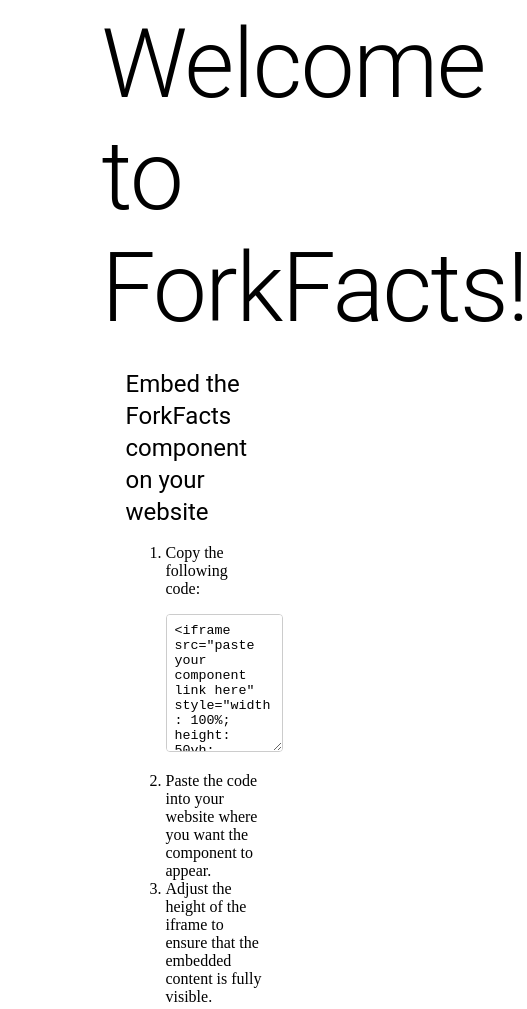
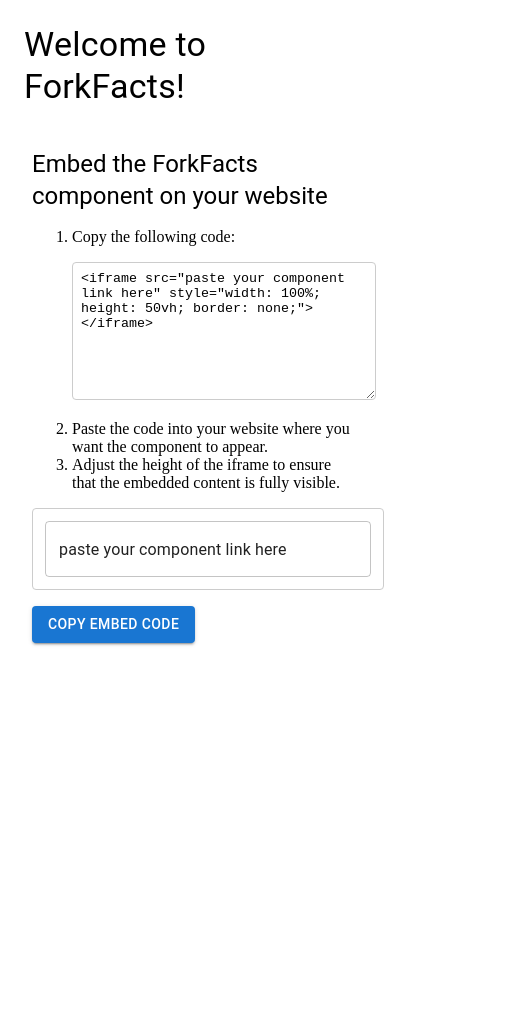
Before and after one commit to Ayomikuolatunji/forkfacts-ff-producers, a Gatsby site: page / in a window 390 px wide. Shown: the top 1009 px of the page, 527 px wide, since content can reach past the window. After the commit the page ends 844 px from the top, so only its background shows below. Built offline with nearby package versions, Linux system fonts and the light colour scheme; Gatsby itself is replaced by a stand-in of ours.

Commit message:
done with page responsivness

```diff
--- a/src/components/EmbedCodeGenerator.tsx
+++ b/src/components/EmbedCodeGenerator.tsx
@@ -1,4 +1,4 @@
-import { Box, Button, Snackbar, TextField, Typography, useTheme } from "@mui/material";
+import { Box, Button, Snackbar, TextField, Typography, useMediaQuery, useTheme } from "@mui/material";
 import React, { useState, useEffect } from "react";
 
 interface EmbedCodeGeneratorProps {
@@ -7,6 +7,7 @@
 
 const EmbedCodeGenerator = ({ componentUrl }: EmbedCodeGeneratorProps) => {
 	const theme = useTheme();
+	const mobile = useMediaQuery(theme.breakpoints.down("md"));
 	const [iframeHeight, setIframeHeight] = useState("50vh");
 	const [showSnackbar, setShowSnackbar] = useState(false);
 	const [inputUrl, setInputUrl] = useState(componentUrl);
--- a/src/pages/index.tsx
+++ b/src/pages/index.tsx
@@ -1,15 +1,18 @@
 import * as React from "react";
 import type { HeadFC, PageProps } from "gatsby";
 import EmbedCodeGenerator from "../components/EmbedCodeGenerator";
-import { Box, Typography } from "@mui/material";
+import { Box, Typography, useMediaQuery, useTheme } from "@mui/material";
 
 const IndexPage: React.FC<PageProps> = () => {
+	const theme = useTheme();
+	const mobile = useMediaQuery(theme.breakpoints.down("md"));
 	const componentUrl = "paste your component link here";
 
-
 	return (
-		<Box sx={{ width: "50%", mx: "auto"}}>
-			<Typography variant="h1">Welcome to ForkFacts!</Typography>
+		<Box sx={{ width: mobile ? "100%" : "50%", mx: "auto" }}>
+			<Typography variant={mobile ? "h4" : "h3"} sx={{ p: mobile ? 2 : 0 }}>
+				Welcome to ForkFacts!
+			</Typography>
 			<EmbedCodeGenerator componentUrl={componentUrl} />
 		</Box>
 	);
```
